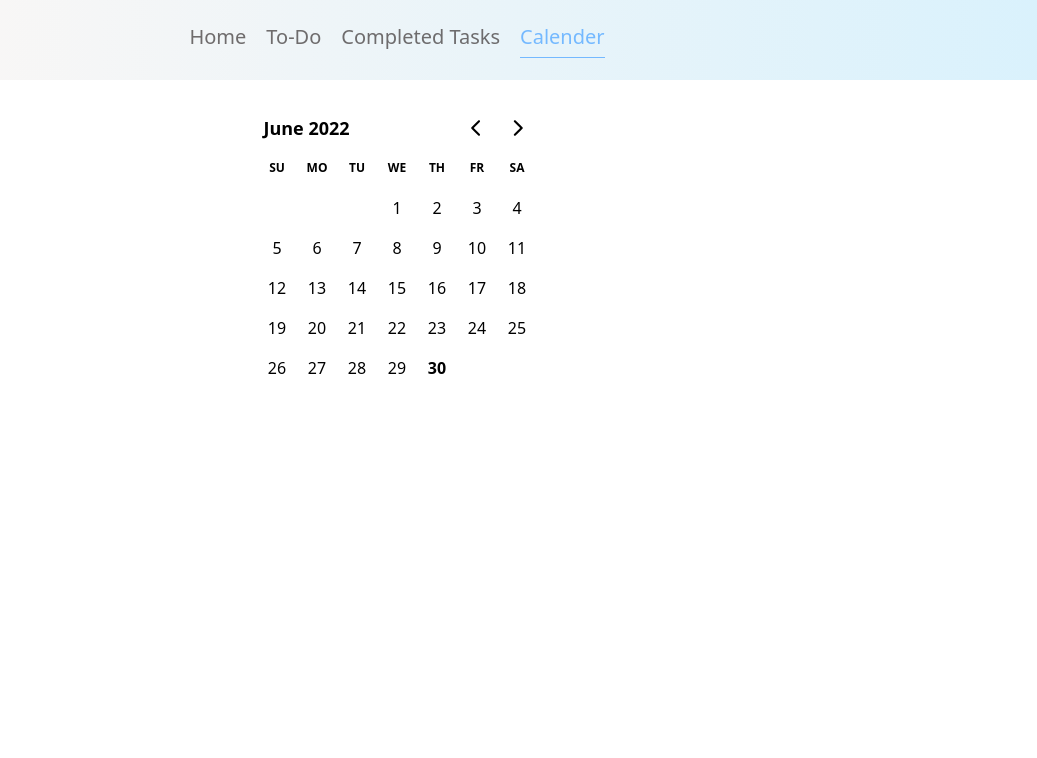
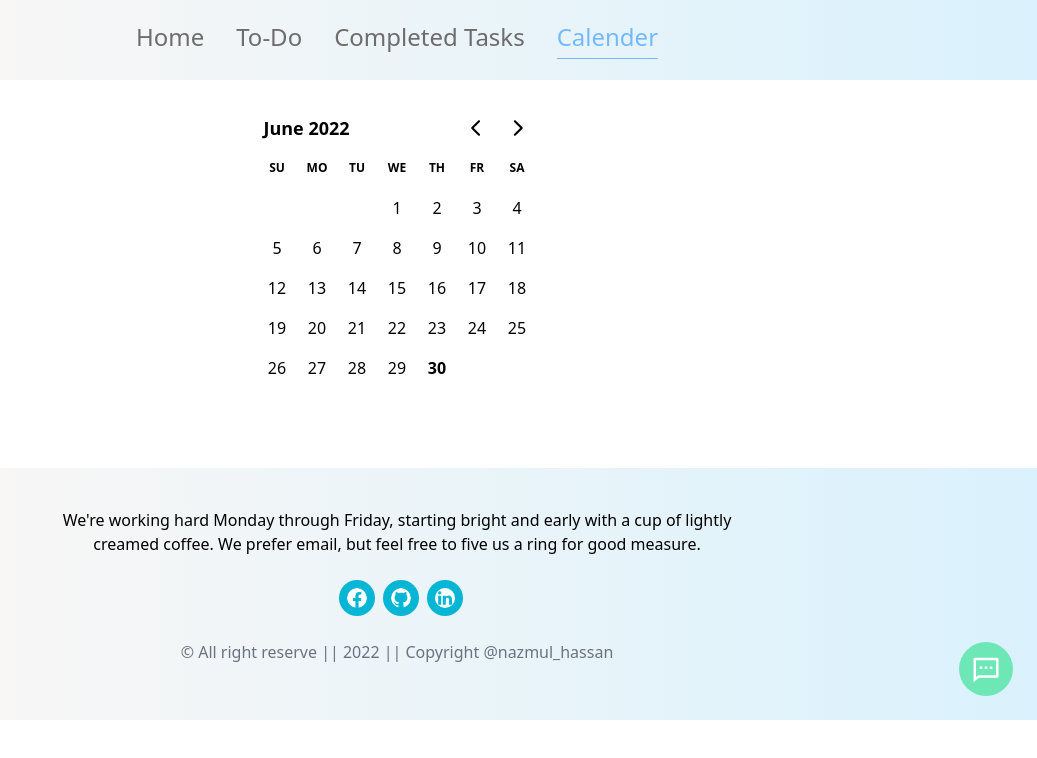
Before and after one commit to nazmul162001/google-todo-app-client, a React (Create React App) app: page /calender in a window 1280 px wide. Shown: the top 758 px of the page, without its empty margins (243-1280 px from the left). Built offline with nearby package versions, Linux system fonts and the light colour scheme.

Commit message:
added footer

```diff
--- a/src/App.js
+++ b/src/App.js
@@ -4,6 +4,7 @@ import Navbar from "./components/Navbar/Navbar";
 import Todo from "./components/Todo/Todo";
 import CompletedTask from "./components/CompletedTask/CompletedTask";
 import Calender from "./components/Calender/Calender";
+import Footer from "./components/Footer/Footer";
 
 function App() {
   return (
@@ -15,6 +16,7 @@ function App() {
         <Route path="/complete" element={<CompletedTask />}></Route>
         <Route path="/calender" element={<Calender />}></Route>
       </Routes>
+      <Footer />
     </div>
   );
 }
--- /dev/null
+++ b/src/components/Footer/Footer.css
@@ -0,0 +1,3 @@
+footer{
+  background-image: linear-gradient(to right, #fff1eb86 0%, #ace1f973 100%);
+}
--- /dev/null
+++ b/src/components/Footer/Footer.js
@@ -0,0 +1,29 @@
+import React from 'react';
+import './Footer.css'
+import { BsFacebook } from 'react-icons/bs'
+import { BsGithub } from 'react-icons/bs'
+import { BsLinkedin } from 'react-icons/bs'
+import { RiMessage2Line } from 'react-icons/ri'
+
+const Footer = () => {
+  return (
+    <footer className='px-5 py-10 mt-16 relative'>
+      <div className="footer-content text-center">
+        <p className="text-center">
+          We're working hard Monday through Friday, starting bright and early with a cup of lightly <br></br> creamed coffee. We prefer email, but feel free to five us a ring for good measure.
+        </p>
+        <div className="icon flex justify-center items-center py-6">
+          <BsFacebook className='ml-2 p-2 cursor-pointer text-white text-4xl bg-cyan-500 rounded-full' />
+          <BsGithub className='ml-2 p-2 cursor-pointer text-white text-4xl bg-cyan-500 rounded-full' />
+          <BsLinkedin className='ml-2 p-2 cursor-pointer text-white text-4xl bg-cyan-500 rounded-full' />
+        </div>
+        <p className='text-gray-500 pb-4'>	&copy; All right reserve || 2022 || Copyright @nazmul_hassan</p>
+      </div>
+      <div className="message absolute text-xl md:text-3xl text-white cursor-pointer right-3 md:right-6 bottom-3 md:bottom-6 p-3 rounded-full bg-emerald-300">
+        <RiMessage2Line />
+      </div>
+    </footer>
+  );
+};
+
+export default Footer;
--- a/src/components/Navbar/Navbar.css
+++ b/src/components/Navbar/Navbar.css
@@ -1,8 +1,6 @@
 .link {
   text-decoration: none;
-  margin: 0 10px;
   padding-bottom: 5px;
-  font-size: 20px;
   color: rgba(68, 62, 62, 0.753);
   transition: color ease-in-out 300ms;
   background-color: transparent;
@@ -15,9 +13,7 @@
 
 .active-link {
   text-decoration: none;
-  margin: 0 10px;
   padding-bottom: 5px;
-  font-size: 20px;
   transition: color ease-in-out 300ms;
   color: #74b9ff;
   background-color: transparent;
--- a/src/components/Navbar/Navbar.js
+++ b/src/components/Navbar/Navbar.js
@@ -7,25 +7,25 @@ const Navbar = () => {
     <nav>
       <ul className=' w-full h-20 flex justify-center items-center'>
         <NavLink
-          className={({ isActive }) => (isActive ? 'active-link' : 'link')}
+          className={({ isActive }) => (isActive ? 'active-link text-sm md:text-xl lg:text-2xl mx-1 md:mx-3 lg:mx-4' : 'link text-sm md:text-xl lg:text-2xl mx-1 md:mx-3 lg:mx-4')}
           to="/"
         >
           Home
         </NavLink>
         <NavLink
-          className={({ isActive }) => (isActive ? 'active-link' : 'link')}
+          className={({ isActive }) => (isActive ? 'active-link text-sm md:text-xl lg:text-2xl mx-1 md:mx-3 lg:mx-4' : 'link text-sm md:text-xl lg:text-2xl mx-1 md:mx-3 lg:mx-4')}
           to="/todo"
         >
           To-Do
         </NavLink>
         <NavLink
-          className={({ isActive }) => (isActive ? 'active-link' : 'link')}
+          className={({ isActive }) => (isActive ? 'active-link text-sm md:text-xl lg:text-2xl mx-1 md:mx-3 lg:mx-4' : 'link text-sm md:text-xl lg:text-2xl mx-1 md:mx-3 lg:mx-4')}
           to="/complete"
         >
           Completed Tasks
         </NavLink>
         <NavLink
-          className={({ isActive }) => (isActive ? 'active-link' : 'link')}
+          className={({ isActive }) => (isActive ? 'active-link text-sm md:text-xl lg:text-2xl mx-1 md:mx-3 lg:mx-4' : 'link text-sm md:text-xl lg:text-2xl mx-1 md:mx-3 lg:mx-4')}
           to="calender"
         >
           Calender
```
